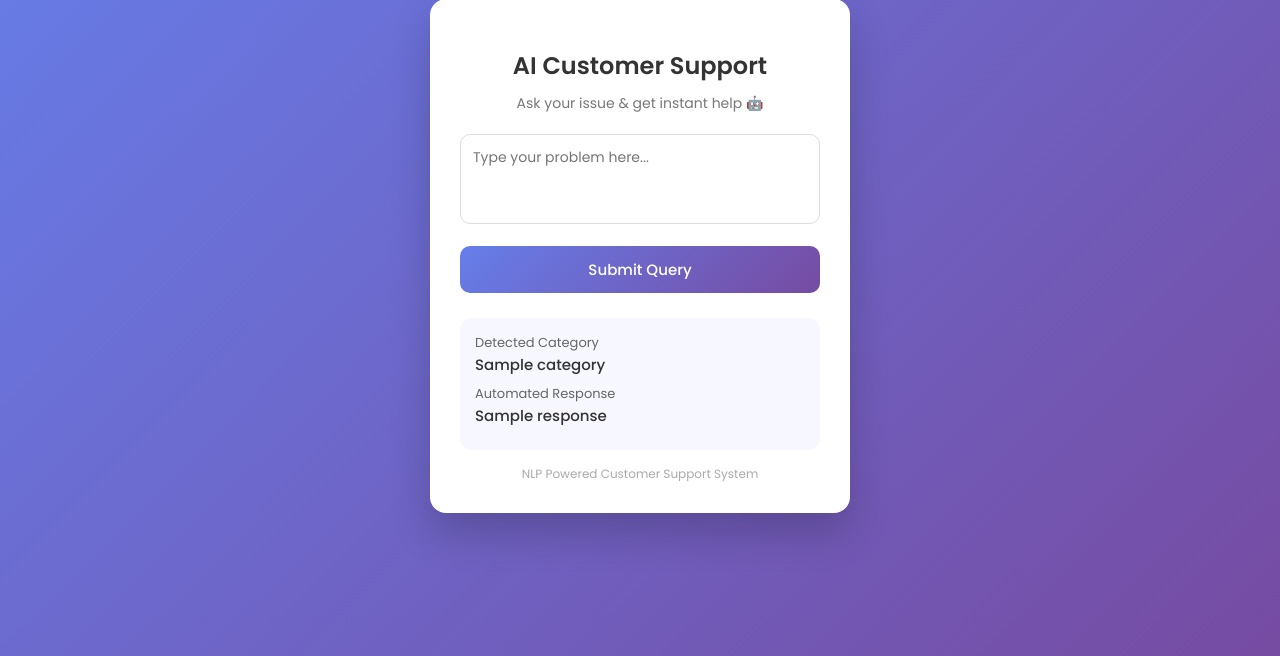
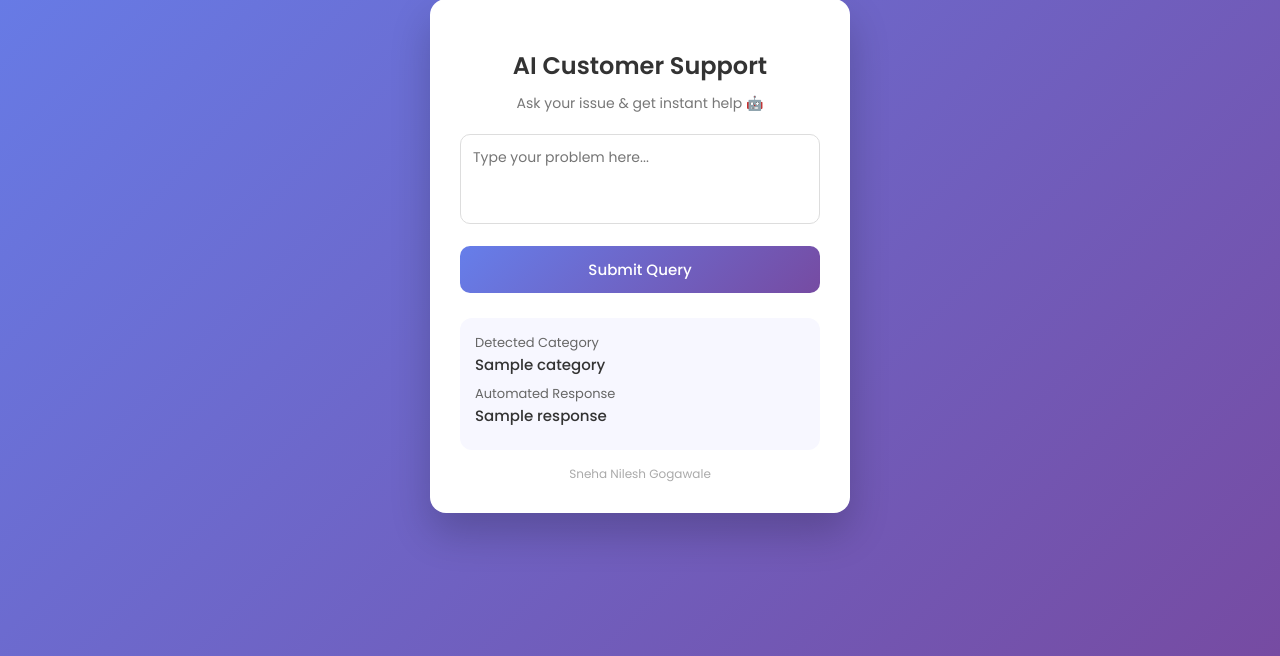
Before and after one commit to SnehaGogawale/customer-support-NLP, a Flask app: template templates/index.html in a window 1280 px wide. Shown: the part 144-800 px from the top of the page. Run offline with Flask 3, Linux system fonts and the light colour scheme; the template is opened without the code that fills it: most values are stand-ins (such as "Sample title", 1, 10 or a date in 2020); parts of the project's set-up code (start-up, migrations or seed data) failed here and were passed over.

Commit message:
Index file is changed

```diff
--- a/templates/index.html
+++ b/templates/index.html
@@ -141,7 +141,7 @@
     {% endif %}
 
     <div class="footer">
-        NLP Powered Customer Support System
+        Sneha Nilesh Gogawale
     </div>
 </div>
 
```
